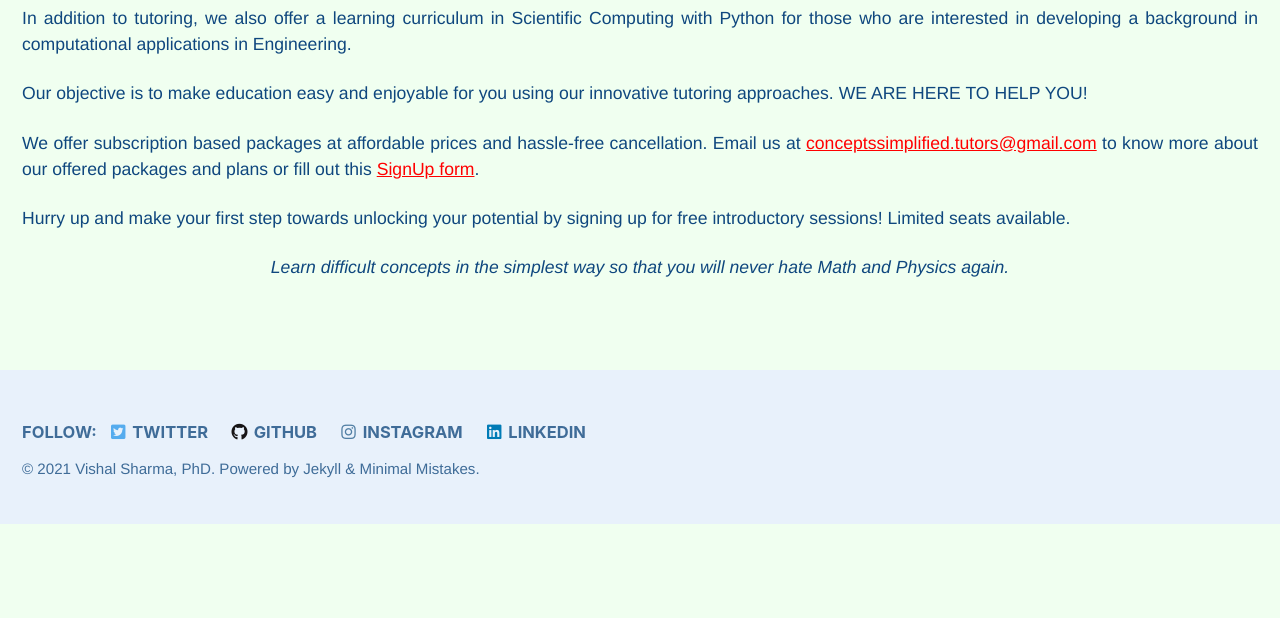
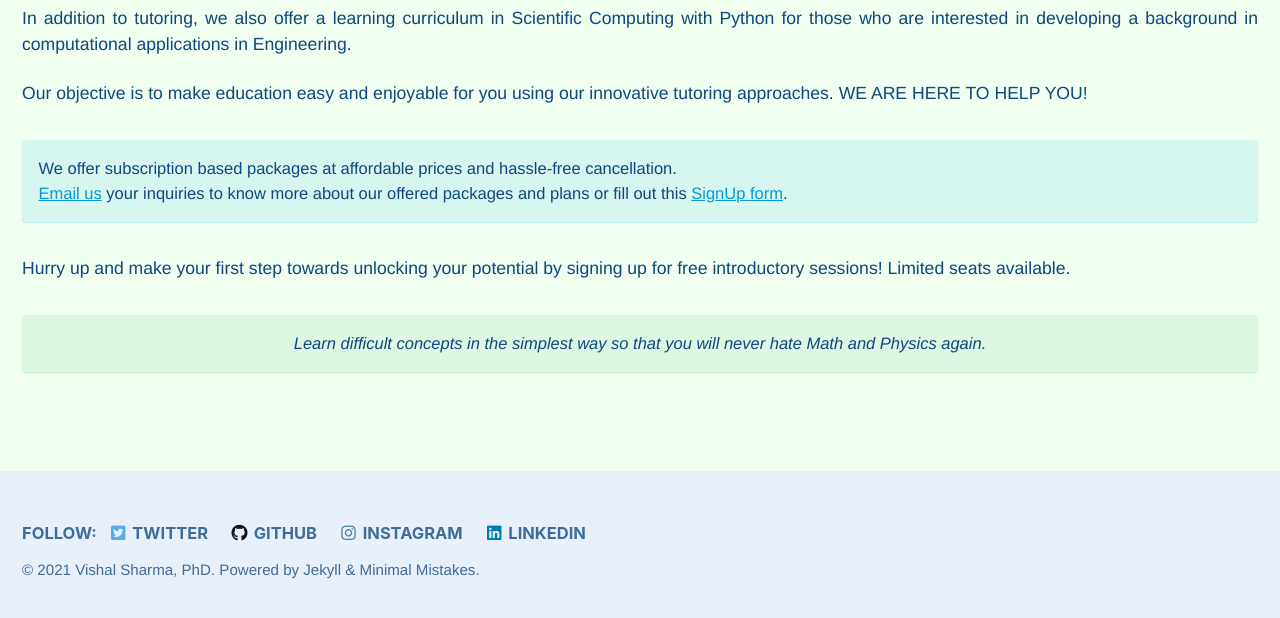
Before and after one commit to vxsharma-14/vxsharma-14.github.io, a Jekyll site: the page built from _pages/6_tutoring.md, in a window 1280 px wide and 900 px high, scrolled down 1143 px, cut to the strip 274-892 px from the top of the window. Built offline with Jekyll 4.4.1, drawn with Linux system fonts in a browser that asks for light colours; cached includes are drawn as plain includes; before the commit the page ends 1941 px from its top, so only the background shows below that.

Commit message:
Update pages
Add download button in resume.md.
Add notices in tutoring.md.

```diff
--- a/_pages/6_tutoring.md
+++ b/_pages/6_tutoring.md
@@ -36,11 +36,12 @@ We offer tutoring for the following courseworks:
 In addition to tutoring, we also offer a learning curriculum in Scientific Computing with Python for those who are interested in developing a background in computational applications in Engineering.
 
 Our objective is to make education easy and enjoyable for you using our innovative tutoring approaches. WE ARE HERE TO HELP YOU!
-
-We offer subscription based packages at affordable prices and hassle-free cancellation. Email us at <conceptssimplified.tutors@gmail.com> to know more about our offered packages and plans or fill out this [SignUp form](https://forms.gle/fs3okKCEX2thtwi99).
-
+<p>
+	We offer subscription based packages at affordable prices and hassle-free cancellation.
+	<br><a href="mailto:conceptssimplified.tutors@gmail.com">Email us</a> your inquiries to know more about our offered packages and plans or fill out this <a href="https://forms.gle/fs3okKCEX2thtwi99">SignUp form</a>.
+</p>{: .notice--info}
 Hurry up and make your first step towards unlocking your potential by signing up for free introductory sessions! Limited seats available.
 
 <p style="text-align: center;">
 	<i>Learn difficult concepts in the simplest way so that you will never hate Math and Physics again.</i>
-</p>
+</p>{: .notice--success}
```
Also changed, not shown: _pages/2_resume.md (+1 -1 lines).
